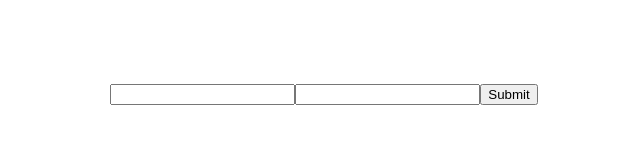
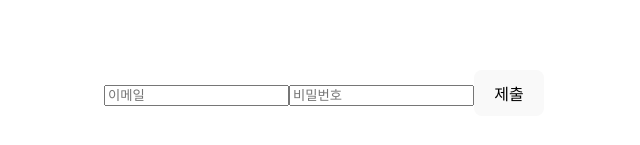
Before and after one commit to Friends77/FRI-FRONT, a React (Vite) app: page /login in a window 1280 px wide. Shown: the part 307-452 px from the top of the page, without its empty margins (316-956 px from the left). Built offline with nearby package versions, Linux system fonts and the light colour scheme.

Commit message:
feat: 로그인 유효성 검사 추가
- 이메일: 이메일 패턴과 필수 항목 검사
- 비밀번호: 필수 항목 검사

- 이메일 정규표현식을 파일로 분리하기엔 하나뿐이라 우선 상수로 선언

```diff
--- a/src/pages/login/index.tsx
+++ b/src/pages/login/index.tsx
@@ -5,8 +5,14 @@ type LoginType = {
   password: string;
 };
 
+const EMAIL_PATTERN = /^[a-zA-Z0-9._%+-]+@[a-zA-Z0-9.-]+\.[a-zA-Z]{2,}$/;
+
 export default function LoginPage() {
-  const { register, handleSubmit } = useForm<LoginType>();
+  const {
+    register,
+    handleSubmit,
+    formState: { errors },
+  } = useForm<LoginType>();
 
   const onSubmit: SubmitHandler<LoginType> = (data) => {
     console.log(data);
@@ -14,9 +20,26 @@ export default function LoginPage() {
   return (
     <main>
       <form onSubmit={handleSubmit(onSubmit)}>
-        <input type="email" {...register("email")} />
-        <input type="password" {...register("password")} />
-        <input type="submit" />
+        <input
+          type="email"
+          placeholder="이메일"
+          {...register("email", {
+            required: "이메일을 입력해주세요.",
+            pattern: {
+              value: EMAIL_PATTERN,
+              message: "이메일 형식이 아닙니다.",
+            },
+          })}
+        />
+        {errors.email && <span>{errors.email.message}</span>}
+        <input
+          type="password"
+          placeholder="비밀번호"
+          {...register("password", {
+            required: "비밀번호를 입력해주세요.",
+          })}
+        />
+        <button type="submit">제출</button>
       </form>
     </main>
   );
```
